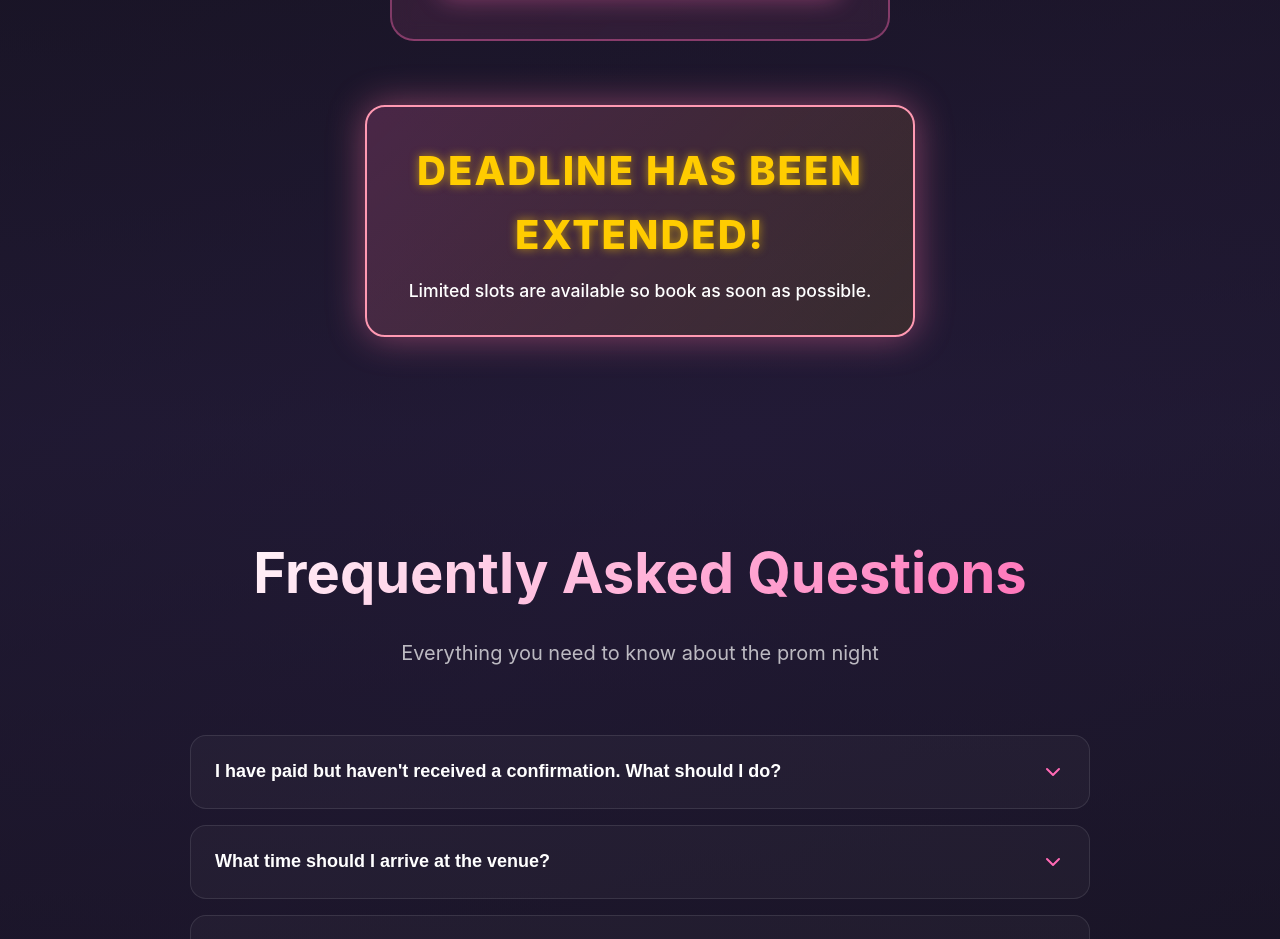
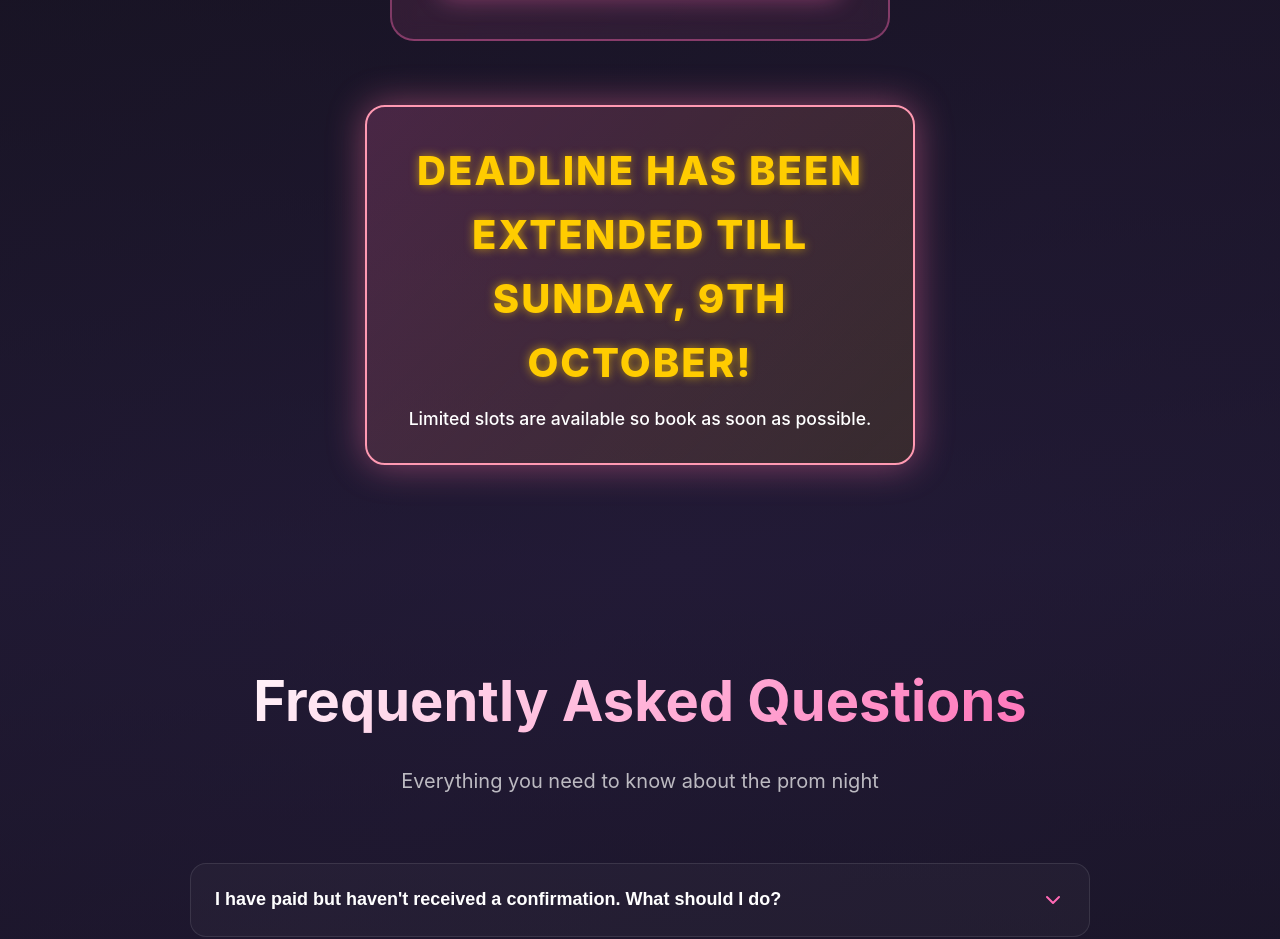
Before and after one commit to Architrb1795/prom, a React (Vite) app: page / in a window 1280 px wide. Shown: the part 3700-4639 px from the top of the page. Built offline with nearby package versions, Linux system fonts and the light colour scheme; the HTML template or start-up script is replaced by a standard one.

Commit message:
Updated Pricing.jsx

```diff
--- a/src/components/Pricing.jsx
+++ b/src/components/Pricing.jsx
@@ -81,7 +81,7 @@ const Pricing = () => {
           </div>
         </div>
         <div className="deadline-notice">
-          <h3 className="deadline-title">Deadline Has Been Extended!</h3>
+          <h3 className="deadline-title">Deadline Has Been Extended Till Sunday, 9th October!</h3>
           <p className="deadline-subtitle">Limited slots are available so book as soon as possible.</p>
         </div>
       </div>
```
